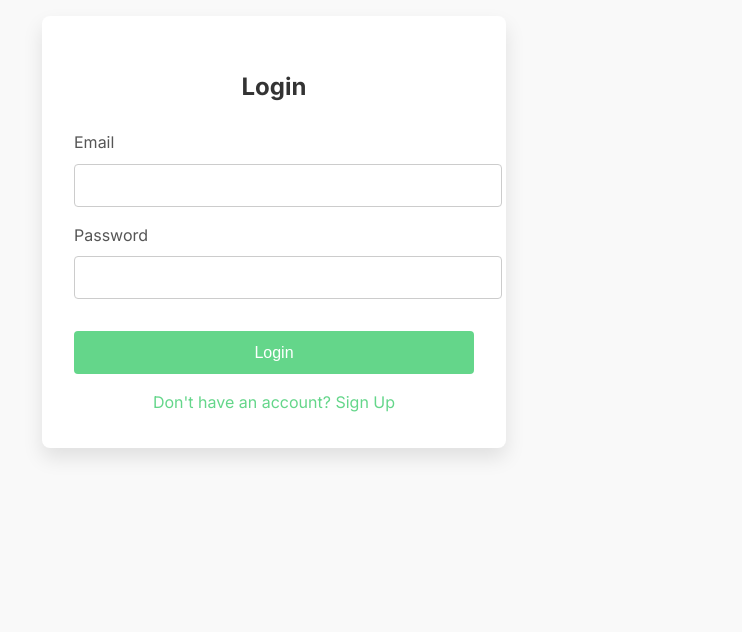
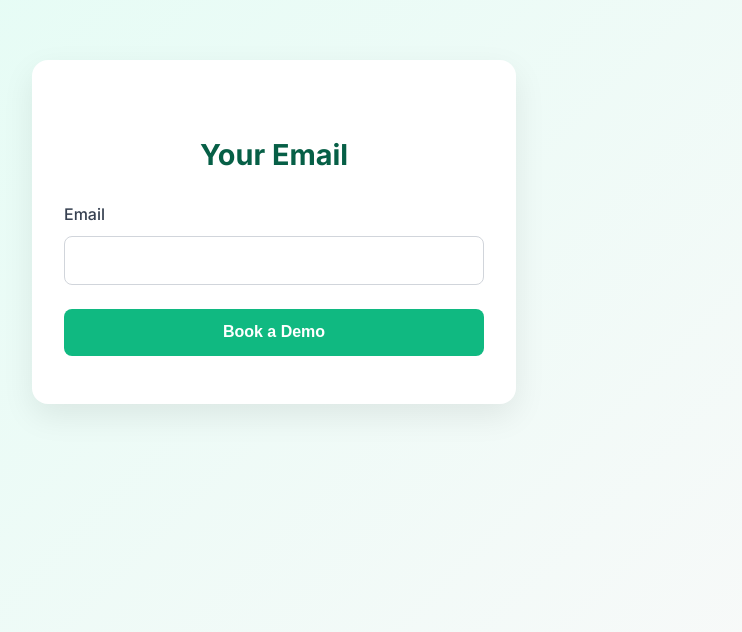
Before and after one commit to bellayu17/deskbuddy2, a plain HTML site: page login.html in a window 1280 px wide. Shown: the part 168-800 px from the top of the page, without its empty margins (366-1108 px from the left). Drawn offline with Linux system fonts and the light colour scheme.

Commit message:
Update login.html

```diff
--- a/login.html
+++ b/login.html
@@ -3,7 +3,7 @@
 <head>
     <meta charset="UTF-8">
     <meta name="viewport" content="width=device-width, initial-scale=1.0">
-    <title>Clientloop - Login / Sign Up</title>
+    <title>Login / Sign Up</title>
     <link rel="stylesheet" href="clientloop.css">
     <link href="https://fonts.googleapis.com/css2?family=Inter:wght@400;500;600;700&display=swap" rel="stylesheet">
     <style>
@@ -13,91 +13,104 @@
             justify-content: center;
             align-items: center;
             height: 100vh;
-            background: #f9f9f9;
+            margin: 0;
+            background: linear-gradient(135deg, #e0fdf4 0%, #f9f9f9 100%);
         }
+
         .container {
             background: #ffffff;
-            padding: 2rem;
-            border-radius: 8px;
-            box-shadow: 0 10px 20px rgba(0, 0, 0, 0.1);
+            padding: 3rem 2rem;
+            border-radius: 16px;
+            box-shadow: 0 12px 32px rgba(0, 0, 0, 0.08);
             width: 100%;
-            max-width: 400px;
+            max-width: 420px;
             text-align: center;
+            animation: fadeIn 0.8s ease;
         }
+
         .container h2 {
             margin-bottom: 1.5rem;
-            color: #333;
+            color: #065f46;
+            font-size: 1.8rem;
         }
+
         .input-group {
-            margin-bottom: 1rem;
+            margin-bottom: 1.5rem;
             text-align: left;
         }
+
         .input-group label {
             display: block;
             margin-bottom: 0.5rem;
-            color: #555;
+            color: #374151;
+            font-weight: 500;
         }
+
         .input-group input {
             width: 100%;
-            padding: 0.8rem;
-            border: 1px solid #ccc;
-            border-radius: 4px;
+            padding: 0.9rem 1rem;
+            border: 1px solid #d1d5db;
+            border-radius: 8px;
+            font-size: 1rem;
+            box-sizing: border-box; /* ✅ Ensures padding doesn't overflow the container */
         }
+
+        .input-group input:focus {
+            outline: none;
+            border-color: #10b981;
+            box-shadow: 0 0 0 3px rgba(16, 185, 129, 0.2);
+        }
+
         .btn {
             width: 100%;
-            padding: 0.8rem;
+            padding: 0.9rem;
             border: none;
-            border-radius: 4px;
-            background: #64d68a;
-            color: #fff;
+            border-radius: 8px;
+            background: #10b981;
+            color: white;
             font-size: 1rem;
+            font-weight: 600;
             cursor: pointer;
-            margin-top: 1rem;
+            transition: background 0.3s ease, transform 0.2s ease;
         }
+
         .btn:hover {
-            background: #4daf6e;
+            background: #059669;
+            transform: translateY(-2px);
         }
-        .toggle-link {
-            display: block;
-            margin-top: 1rem;
-            color: #64d68a;
-            cursor: pointer;
+
+        @keyframes fadeIn {
+            0% { opacity: 0; transform: translateY(20px); }
+            100% { opacity: 1; transform: translateY(0); }
         }
     </style>
 </head>
 <body>
-    <div class="container" id="auth-container">
-        <h2 id="form-title">Login</h2>
-        <form id="auth-form">
+    <div class="container">
+        <h2>Your Email</h2>
+        <form id="demo-form">
             <div class="input-group">
                 <label for="email">Email</label>
                 <input type="email" id="email" required>
             </div>
-            <div class="input-group">
-                <label for="password">Password</label>
-                <input type="password" id="password" required>
-            </div>
-            <button type="submit" class="btn">Login</button>
-            <span class="toggle-link" onclick="toggleForm()">Don't have an account? Sign Up</span>
+            <input type="hidden" id="pricing-tier" value="">
+            <button type="submit" class="btn">Book a Demo</button>
         </form>
     </div>
 
     <script>
-        function toggleForm() {
-            const formTitle = document.getElementById("form-title");
-            const submitButton = document.querySelector(".btn");
-            const toggleText = document.querySelector(".toggle-link");
+        document.getElementById("demo-form").addEventListener("submit", function(event) {
+            event.preventDefault();
+            const email = document.getElementById("email").value;
+            const scriptURL = 'https://script.google.com/macros/s/AKfycbyPxKb5c3Oi8Ntr9YC2gBuVg_CvEv2jvIwbQmE6qC6PuzCrfBqfgpL09M-Hg_qnoQeOlA/exec';
 
-            if (formTitle.innerText === "Login") {
-                formTitle.innerText = "Sign Up";
-                submitButton.innerText = "Sign Up";
-                toggleText.innerText = "Already have an account? Login";
-            } else {
-                formTitle.innerText = "Login";
-                submitButton.innerText = "Login";
-                toggleText.innerText = "Don't have an account? Sign Up";
-            }
-        }
+            fetch(scriptURL, {
+                method: 'POST',
+                body: new URLSearchParams({"email": email})
+            })
+            .then(response => alert("Thank you! Your request has been submitted."))
+            .catch(error => console.error("Error!", error.message));
+        });
     </script>
 </body>
 </html>
```
